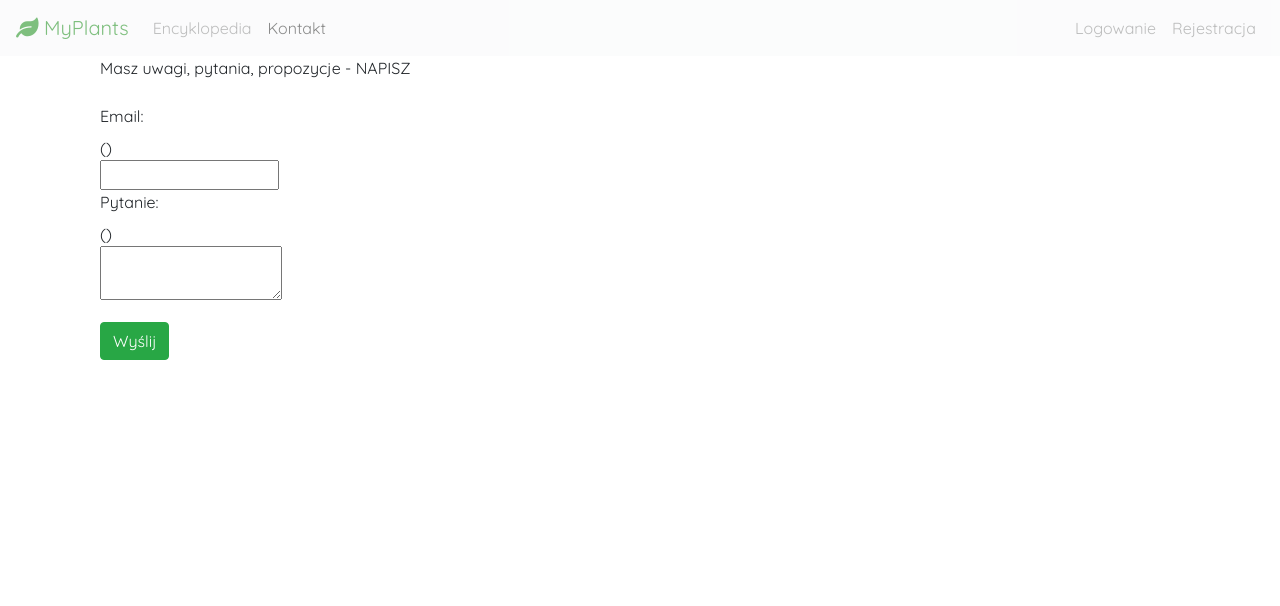
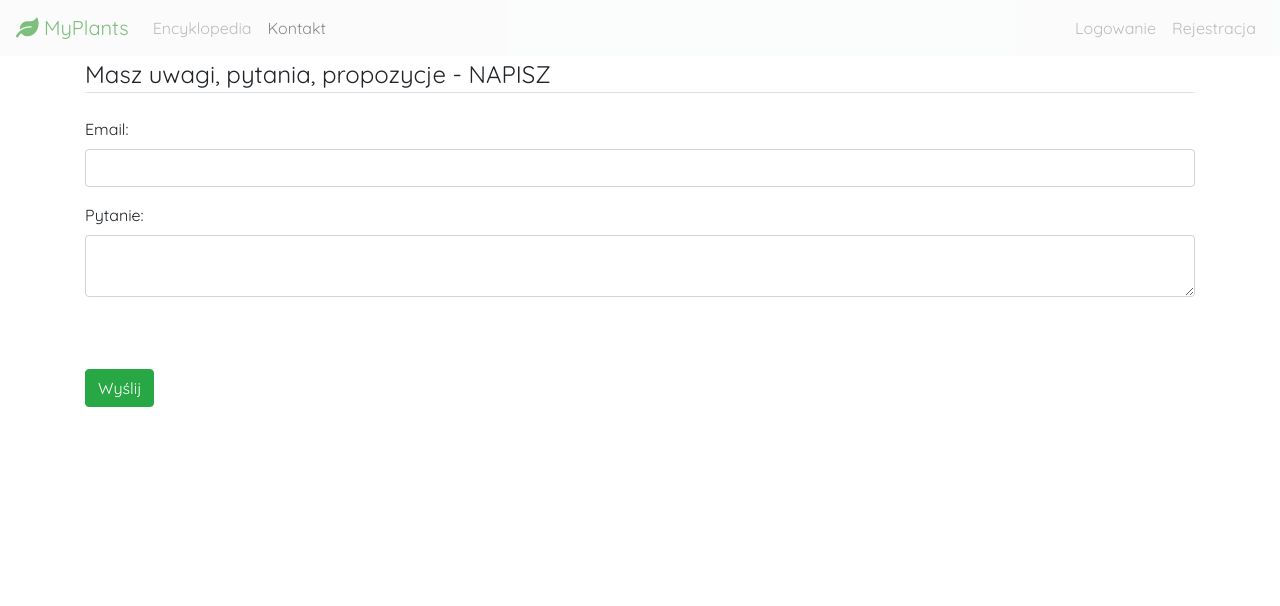
Before and after one commit to slapa2/Plants, a Flask app: page /contact in a window 1280 px wide. Shown: the top 606 px of the page. Run offline with Flask 2, Linux system fonts and the light colour scheme; some libraries are stand-ins or nearby versions.

Commit message:
Added styles to contact form html template

```diff
--- a/plants/main/templates/contact.html
+++ b/plants/main/templates/contact.html
@@ -1,31 +1,56 @@
 {% extends 'layout.html' %}
 
 {% block content %}
-
     <div class="container">
-    	<div class=" col-12 mb-4">Masz uwagi, pytania, propozycje - NAPISZ</div>
-        <div class="col-8">
-            <form method="POST">
+        <form method="POST" action="">
             {{ form.hidden_tag() }}
             <fieldset class="form-group">
-                <div>{{form.email.label}}</div>
-                <div>{{form.email.errors}}</div>
-            	<div>{{form.email}}</div>
-                <div>{{form.question.label}}</div>
-                <div>{{form.question.errors}}</div>
-            	<div>{{form.question}}</div>
+                <legend class="border-bottom mb-4">Masz uwagi, pytania, propozycje - NAPISZ</legend>
+
+                <div class="form-group">
+                    {{ form.email.label(class="form-control-label") }}
+                    {% if form.email.errors  %}
+                        {{ form.email(class="form-control is-invalid") }}
+                        <div class="invalid-feedback">
+                            {% for error in form.email.errors %}
+                                <span>{{ error }}</span>
+                            {% endfor %}
+                        </div>
+                    {% else %}
+                        {{ form.email(class="form-control") }}
+                    {% endif %}
+                </div>
+                <div class="form-group">
+                    {{ form.question.label(class="form-control-label") }}
+                    {% if form.question.errors  %}
+                        {{ form.question(class="form-control is-invalid") }}
+                        <div class="invalid-feedback">
+                            {% for error in form.question.errors %}
+                                <span>{{ error }}</span>
+                            {% endfor %}
+                        </div>
+                    {% else %}
+                        {{ form.question(class="form-control") }}
+                    {% endif %}
+                </div>
+                <div class="form-group">
+                    {{ form.recaptcha.label(class="form-control-label") }}
+                    {% if form.recaptcha.errors  %}
+                        {{ form.recaptcha(class="form-control is-invalid") }}
+                        <div class="invalid-feedback">
+                            {% for error in form.recaptcha.errors %}
+                                <span>{{ error }}</span>
+                            {% endfor %}
+                        </div>
+                    {% else %}
+                        {{ form.recaptcha(class="form-control") }}
+                    {% endif %}
+                </div>
             </fieldset>
-            <div class="form-group">
-                {% for error in form.recaptcha.errors %}
-                    {{ error }}
-                {% endfor %}
-                {{ form.recaptcha }}
-            </div>
             <div class="form-group">
                 {{ form.submit(class="btn btn-success") }}
             </div>
         </form>
-        </div>
     </div>
 
 {% endblock content %}
```
